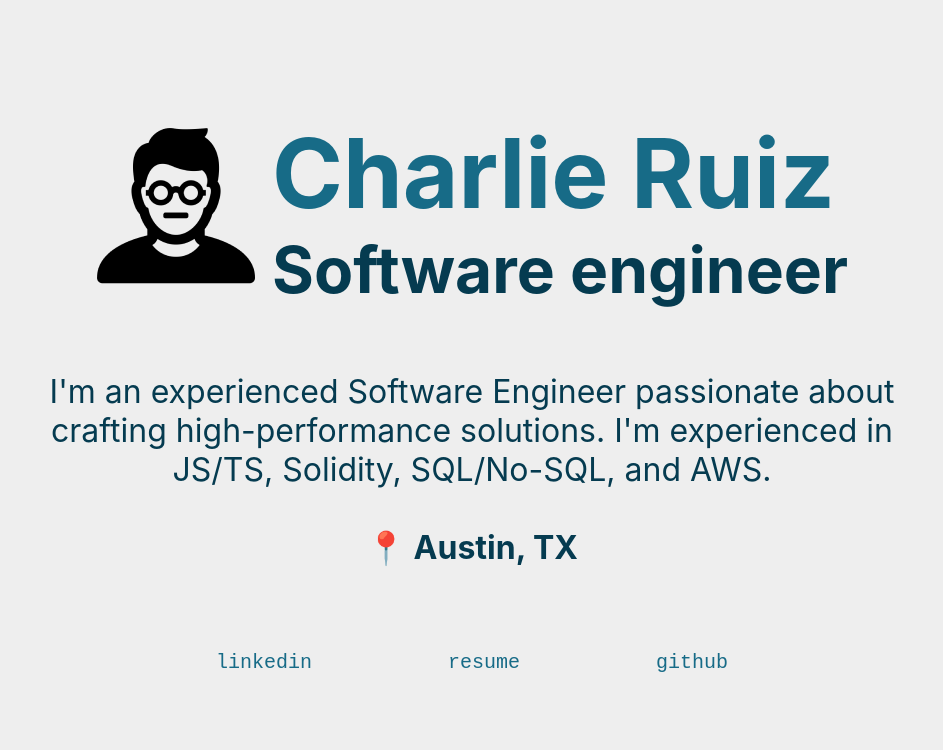
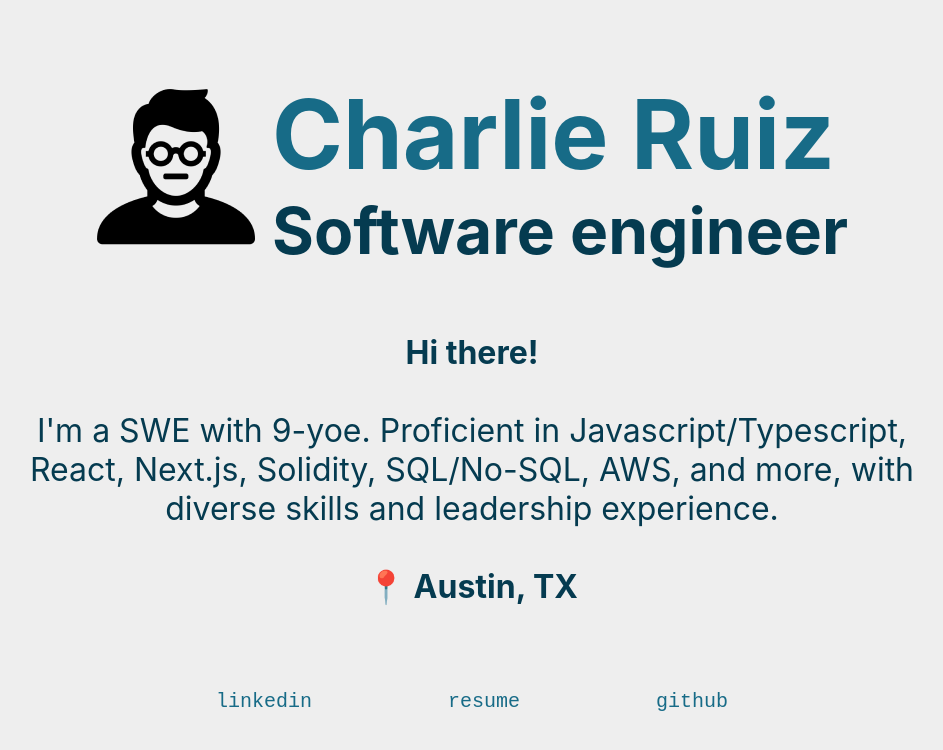
Before and after one commit to zimoo354/zimoo354, a Next.js app: page / in a window 1280 px wide. Shown: the top 750 px of the page, without its empty margins (168-1111 px from the left). Built offline with nearby package versions, Linux system fonts and the light colour scheme.

Commit message:
feat: update

```diff
--- a/pages/index.tsx
+++ b/pages/index.tsx
@@ -44,9 +44,12 @@ const Home: NextPage = () => {
         </header>
         <article>
           <p>
-            I'm an experienced Software Engineer passionate about crafting
-            high-performance solutions. I'm experienced in JS/TS, Solidity,
-            SQL/No-SQL, and AWS.
+            <b>Hi there!</b>
+            <br />
+            <br />
+            I'm a SWE with 9-yoe. Proficient in Javascript/Typescript, React,
+            Next.js, Solidity, SQL/No-SQL, AWS, and more, with diverse skills
+            and leadership experience.
             <br />
             <br />
             <b>📍 Austin, TX</b>
--- a/styles/globals.css
+++ b/styles/globals.css
@@ -109,12 +109,14 @@ body {
 }
 .App footer ul a {
   position: relative;
-  font-size: 0.75rem;
+  font-size: 1rem;
+  text-decoration: underline;
 }
 
 @media screen and (min-width: 600px) {
   .App footer ul a {
     font-size: 1.25rem;
+    text-decoration: none;
   }
 }
 .App footer ul a:after,
```
Also changed, not shown: 1 other file (tests, documents, lock files or other folders).
